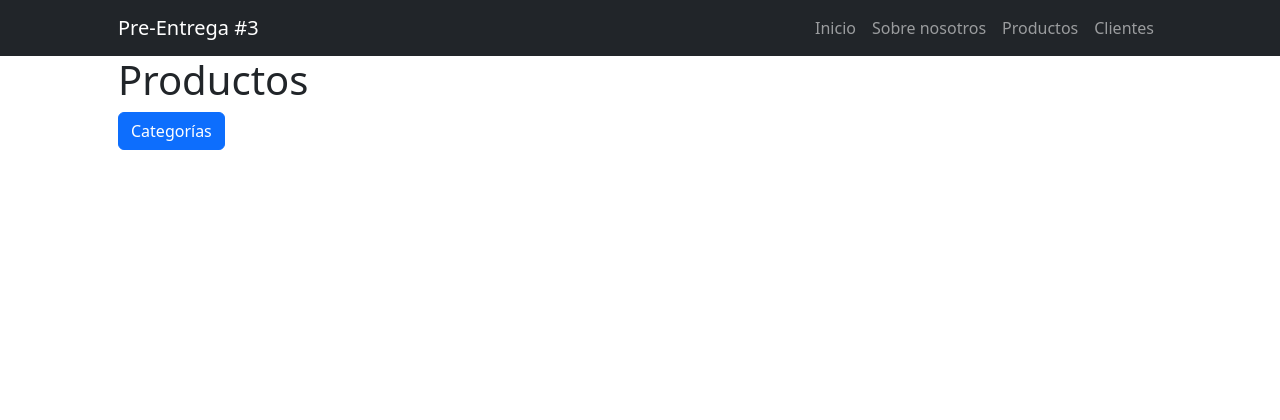
After one commit to Fausto28/MiPrimeraPagina-FaustoEstamatti, a Django app: page /productos/ in a window 1280 px wide. The commit adds this page. Shown: the top 420 px of the page. Run offline with Django 5.2, Linux system fonts and the light colour scheme; some libraries are stand-ins or nearby versions.

Commit message:
Clase 12 parcial

```diff
--- a/project/config/urls.py
+++ b/project/config/urls.py
@@ -5,4 +5,5 @@ urlpatterns = [
     path("admin/", admin.site.urls),
     path("", include(("core.urls", "core"))),
     path("clientes/", include(("cliente.urls", "cliente"))),
+    path("productos/",include(('producto.urls','producto'))),
 ]
--- a/project/core/templates/core/navbar.html
+++ b/project/core/templates/core/navbar.html
@@ -7,7 +7,7 @@
             <ul class="navbar-nav ms-auto mb-2 mb-lg-0">
                 <li class="nav-item"><a class="nav-link {%if index %} active {%endif%}" aria-current="page" href="{% url 'core:index' %}">Inicio</a></li>
                 <li class="nav-item"><a class="nav-link {%if index %} active {%endif%}" href="{% url 'core:about'%}">Sobre nosotros</a></li>
-                <li class="nav-item"><a class="nav-link" href="#!">Contacto</a></li>
+                <li class="nav-item"><a class="nav-link {%if index %} active {%endif%}" href="{% url 'producto:index'%}">Productos</a></li>
                 <li class="nav-item"><a class="nav-link {%if index %} active {%endif%}" href="{% url 'cliente:index' %}">Clientes</a></li>
             </ul>
         </div>
--- a/project/core/views.py
+++ b/project/core/views.py
@@ -3,7 +3,7 @@ from django.shortcuts import render
 from django.urls import reverse
 
 def index(request):
-    contexto={'index': False, 'about':False, 'clientes':False}
+    contexto={'index': False, 'about':False, 'clientes':False, 'productos':False}
     if request.path == reverse('core:index'):
         contexto['index']= True
     elif request.path == reverse('core:about'):
@@ -12,6 +12,9 @@ def index(request):
     elif request.path == reverse('core:clientes'):
         contexto['clientes']= True
 
+    elif request.path == reverse('core:productos'):
+        contexto['productos']= True
+
     return render(request, "core/index.html",contexto)
 
 def about(request):
--- /dev/null
+++ b/project/producto/templates/producto/index.html
@@ -0,0 +1,16 @@
+{% extends 'core/base.html' %}
+
+{%block title%}
+    Productos
+{%endblock title%}
+
+{%block content%}
+    <h1>Productos</h1>
+
+    <div class='d-grid gap-3'>
+        <a href='{% url 'producto:productoscategoria_list'%}'>
+            <button class='btn btn-primary'>
+                Categorías
+            </button>
+        </a>
+{%endblock content%}
--- /dev/null
+++ b/project/producto/urls.py
@@ -0,0 +1,11 @@
+from django.urls import path
+
+from . import views
+
+app_name= "producto"
+
+urlpatterns = [
+    path("", views.index, name="index"),
+    #path('productocategoria/list/',views.productocategoria_list ,name='productoscategoria_list'),
+    path("productocategoria/list/", views.Productocategorialist.as_view(), name="productocategoria_list"),
+]
--- a/project/producto/views.py
+++ b/project/producto/views.py
@@ -1,3 +1,27 @@
+from typing import Any
+from django.db.models.query import QuerySet
 from django.shortcuts import render
+from django.views.generic import ListView, CreateView, UpdateView, DeleteView, DetailView
+from .models import ProductoCategoria
+# Create your views here.
 
-# Create your views here.
+def index(request):
+    return render(request, "producto/index.html")
+
+'''
+def productocategoria_list(request):
+    objects = ProductoCategoria.objects.all()
+    context= {'objects_list': objects}
+    return render(request, "producto/productocategoria_list.html", context)
+'''
+
+class Productocategorialist(ListView):
+    model = ProductoCategoria
+
+    def get_queryset(self) -> QuerySet[Any]:
+        if self.request.GET.get('consulta'):
+            consultar=self.request.GET.get('consulta')
+            object_list=ProductoCategoria.objects.filter(categoria__icontains=consultar)
+        else:
+            object_list=ProductoCategoria.objects.all()
+        return object_list
```
Also changed, not shown: project/producto/templates/producto/productocategoria_list.html (added, +20 -0 lines).
